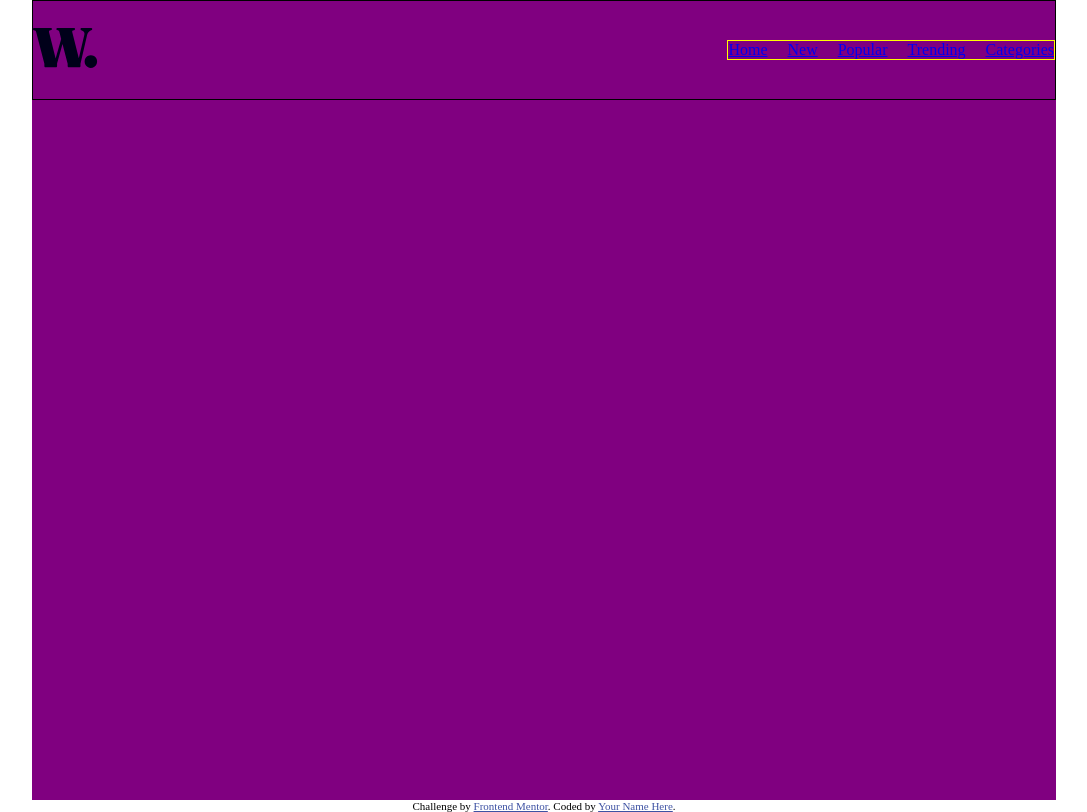
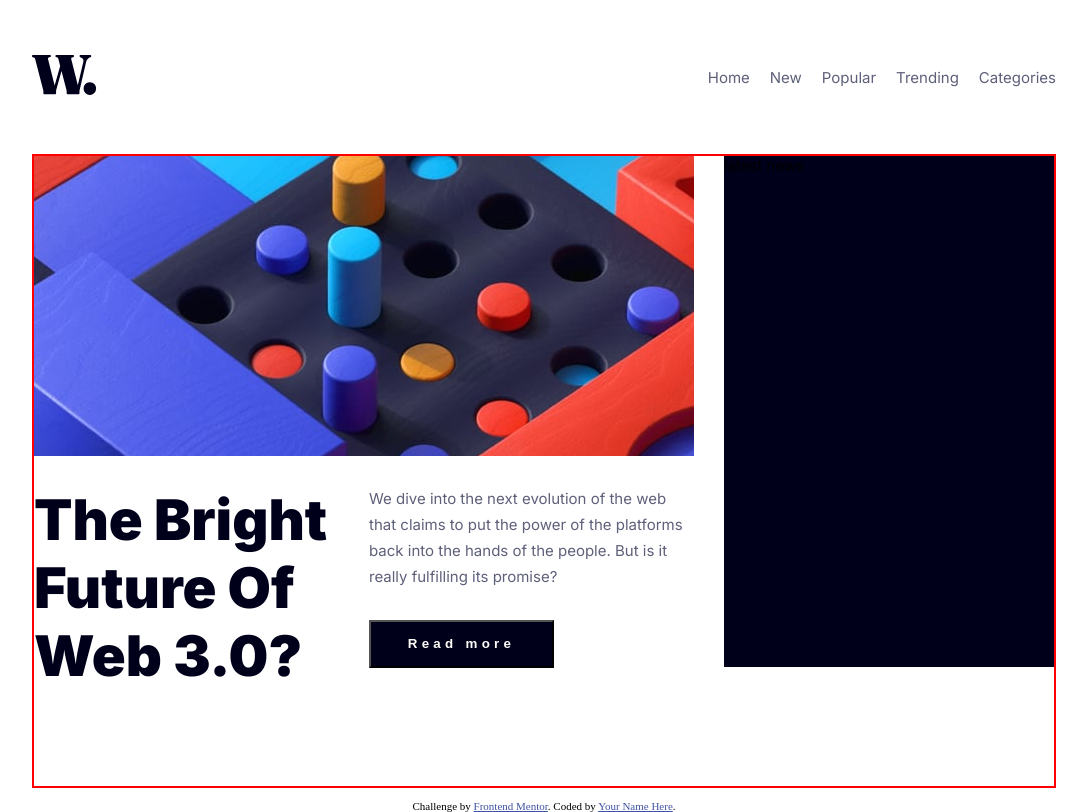
Before and after one commit to OladokunLT/news-homepage-challenge, a plain HTML site: page index.html in a window 1280 px wide. Shown: the whole page, without its empty margins (96-1183 px from the left). Drawn offline with Linux system fonts and the light colour scheme.

Commit message:
Added main grid containers

```diff
--- a/index.html
+++ b/index.html
@@ -11,6 +11,14 @@
       sizes="32x32"
       href="./assets/images/favicon-32x32.png"
     />
+
+    <link rel="preconnect" href="https://fonts.googleapis.com" />
+    <link rel="preconnect" href="https://fonts.gstatic.com" crossorigin />
+    <link
+      href="https://fonts.googleapis.com/css2?family=Inter:wght@100..900&display=swap"
+      rel="stylesheet"
+    />
+
     <link rel="stylesheet" href="./styles/main.css" />
     <title>Frontend Mentor | News homepage</title>
 
@@ -57,7 +65,27 @@
           </span>
         </nav>
       </header>
-      <main></main>
+      <main>
+        <div class="grid-parent">
+          <div class="col-1">
+            <div class="hero-image"></div>
+            <div class="grid-text">
+              <div class="inner-col-1">
+                <h2>The bright future of web 3.0?</h2>
+              </div>
+              <div class="inner-col-2">
+                <p>
+                  We dive into the next evolution of the web that claims to put
+                  the power of the platforms back into the hands of the people.
+                  But is it really fulfilling its promise?
+                </p>
+                <button class="btn-latest">Read more</button>
+              </div>
+            </div>
+          </div>
+          <div class="latest-news">latest news</div>
+        </div>
+      </main>
       <footer></footer>
     </div>
 
--- a/styles/main.css
+++ b/styles/main.css
@@ -3,10 +3,21 @@
   padding: 0;
   box-sizing: border-box;
 }
+:root {
+  --light-Vermillion: #f15d51;
+  --Gunmetal: #5e607a;
+  --Dark-Space-Blue: #00001a;
+  --Silver: #c5c6ce;
+  --Yellow: #e9aa52;
+  --Almost-White: #fffdfa;
+}
+
 .wrapper {
   min-height: 100vh;
   /* border: solid red 2px; */
   /* background: red; */
+  font-size: 15px;
+  font-family: "Inter", sans-serif;
 
   width: 90%;
   margin-inline: auto;
@@ -16,8 +27,7 @@ header {
   display: flex;
   justify-content: space-between;
   align-items: center;
-  border: solid black 1px;
-  height: 100px;
+  padding-block: 32px;
 }
 
 .nav-list {
@@ -25,20 +35,93 @@ header {
   list-style: none;
   gap: 20px;
 }
+nav ul li a {
+  text-decoration: none;
+  color: var(--Gunmetal);
+}
 
-@media (width > 768px) {
+nav ul li a:hover {
+  color: var(--light-Vermillion);
+}
+
+.grid-parent {
+  display: grid;
+  grid-template-columns: 1fr;
+  border: solid red 2px;
+  gap: 30px;
+}
+
+.col-1 {
+  display: grid;
+  grid-template-rows: 1fr 1fr;
+  gap: 30px;
+}
+
+.latest-news {
+  height: 511px;
+  background: var(--Dark-Space-Blue);
+}
+
+.hero-image {
+  width: 100%;
+  height: 300px;
+  background-image: url("../assets/images/image-web-3-mobile.jpg");
+  /* object-fit: fill; */
+  background-position: center;
+}
+h2 {
+  font-size: 40px;
+  font-weight: 900;
+  text-transform: capitalize;
+  color: var(--Dark-Space-Blue);
+}
+p {
+  color: var(--Gunmetal);
+  line-height: 26px;
+}
+.btn-latest {
+  background-color: var(--Dark-Space-Blue);
+  color: var(--Almost-White);
+  cursor: pointer;
+  width: 185px;
+  height: 48px;
+  line-height: 24px;
+  letter-spacing: 4.3px;
+  font-weight: 700;
+  margin-top: 30px;
+}
+
+@media (width >= 768px) {
+  .grid-parent {
+    grid-template-columns: 2fr 1fr;
+  }
+  .grid-text {
+    display: grid;
+    grid-template-columns: 1fr 1fr;
+    gap: 10px;
+  }
+  header {
+    padding-block: 55px;
+  }
   .nav-list {
     display: flex;
     flex-direction: row;
-    border: solid yellow 1px;
   }
   .menu-container {
     display: none;
+  }
+  .hero-image {
+    /* width: 100%;
+    height: 300px; */
+    background-image: url("../assets/images/image-web-3-desktop.jpg");
+  }
+  h2 {
+    font-size: 56px;
   }
 }
 @media (width>1024px) {
   .wrapper {
     width: 80%;
-    background-color: purple;
+    /* background-color: purple; */
   }
 }
```
